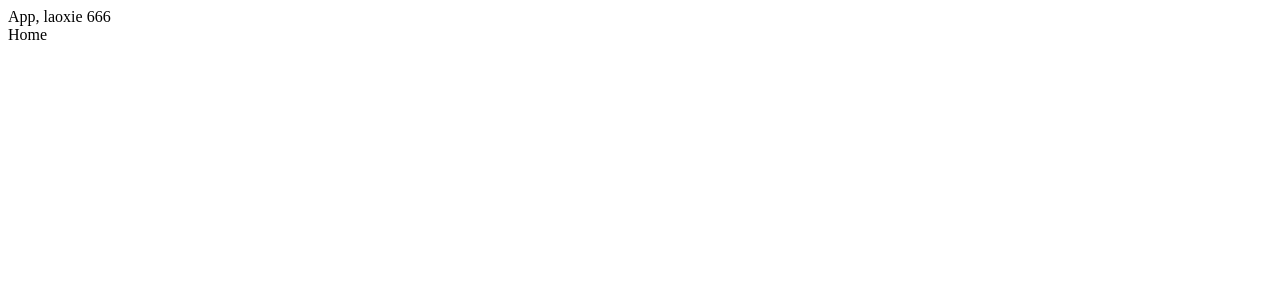
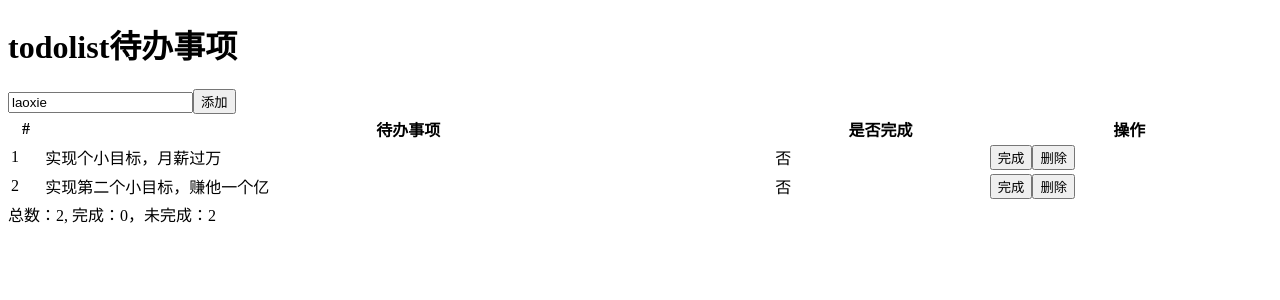
Before and after one commit to gzh52003/outline, a React app in the folder w5_React/: page / in a window 1280 px wide. Shown: the top 300 px of the page. Built offline with nearby package versions, Linux system fonts and the light colour scheme.

Commit message:
函数组件与类组件实现todolist

```diff
--- a/w5_React/src/App.js
+++ b/w5_React/src/App.js
@@ -1,12 +1,11 @@
 import React from 'react';
 
 import Home from './pages/Home.jsx'
+import TodoList from './components/TodoList'
 
 function App(){
     return <div>
-        App, laoxie 666
-
-        <Home/>
+        <TodoList/>
     </div>
 }
 
--- /dev/null
+++ b/w5_React/src/components/TodoList.js
@@ -0,0 +1,172 @@
+import React, { Component } from 'react';
+
+// function TodoList(){
+//     const title = 'todolist待办事项';
+//     const datalist = [
+//         {
+//             id: 1,
+//             title: '实现个小目标，月薪过万',
+//             done: false, // 是否完成
+//             addtime: Date.now()
+//         },
+//         {
+//             id: 2,
+//             title: '实现第二个小目标，赚他一个亿',
+//             done: false,
+//             addtime: Date.now() + 100
+//     }];
+
+//     const add = ()=>{
+//         const newData = {
+//             id:datalist.length+1,
+//             title:'xxx',
+//             done:false,
+//             addtime:Date.now()
+//         }
+
+//         datalist.unshift(newData);
+
+//         console.log('datalist=',datalist);
+//     }
+
+//     return (
+//         <div>
+//             <h1>{title}</h1>
+//             <div className="todo-form">
+//                 <input type="text" />
+//                 <button onClick={add}>添加</button>
+//             </div>
+//             <table style={{width:'100%'}} className="todo-content">
+//                 <thead>
+//                     <tr>
+//                         <th>#</th>
+//                         <th>待办事项</th>
+//                         <th>是否完成</th>
+//                         <th>操作</th>
+//                     </tr>
+//                 </thead>
+//                 <tbody>
+//                     {
+//                         // [{},{}] -> [<tr></tr>,<tr></tr>]
+//                         datalist.map((item,idx)=>{
+//                             return (
+//                                 <tr key={item.id}>
+//                                     <td>{idx+1}</td>
+//                                     <td>{item.title}</td>
+//                                     <td>{item.done ? '是':'否'}</td>
+//                                     <td>
+//                                         <button>完成</button>
+//                                         <button>删除</button>
+//                                     </td>
+//                                 </tr>
+//                             )
+//                         })
+
+//                     }
+//                 </tbody>
+//             </table>
+//             <div className="todo-status">
+//                     总数：{datalist.length}, 完成：{datalist.filter(item=>item.done).length}，未完成：{datalist.filter(item=>!item.done).length}
+//             </div>
+//         </div>
+//     )
+// }
+
+// 类组件（状态组件）
+class TodoList extends Component {
+    constructor() {
+        super(); // 执行父类后才能继承父类属性，之后才能使用this
+
+        // 给当前组件添加状态
+        this.state = {
+            keyword:'laoxie',
+            title: 'todolist待办事项',
+            datalist: [
+                {
+                    id: 1,
+                    title: '实现个小目标，月薪过万',
+                    done: false, // 是否完成
+                    addtime: Date.now()
+                },
+                {
+                    id: 2,
+                    title: '实现第二个小目标，赚他一个亿',
+                    done: false,
+                    addtime: Date.now() + 100
+                }]
+        }
+
+        // 改变自定义函数this指向（推荐）
+        this.add = this.add.bind(this)
+        this.changeKeyword = this.changeKeyword.bind(this)
+    }
+    // 添加自定义方法：默认没有this指向
+    // 这里添加的方法会自动成为原型的方法
+    add(){
+        const {datalist,keyword} = this.state;
+        const newData = {
+            id:datalist.length+1,
+            title:keyword,
+            done:false,
+            addtime:Date.now()
+        }
+        console.log(this)
+        // this.state.datalist.unshift(newData) // 不同于Vue的getter&setter，直接修改state数据无法刷新页面
+        this.setState({
+            datalist:[newData,...datalist]
+        })
+    }
+
+    changeKeyword(e){
+        this.setState({
+            keyword:e.target.value
+        })
+    }
+
+    render() {
+        console.log('App=',this)
+        const { datalist, title,keyword } = this.state;
+        return (
+            <div>
+                <h1>{title}</h1>
+                <div className="todo-form">
+                    <input type="text" value={keyword} onChange={this.changeKeyword} />
+                    <button onClick={this.add}>添加</button>
+                </div>
+                <table style={{ width: '100%' }} className="todo-content">
+                    <thead>
+                        <tr>
+                            <th>#</th>
+                            <th>待办事项</th>
+                            <th>是否完成</th>
+                            <th>操作</th>
+                        </tr>
+                    </thead>
+                    <tbody>
+                        {
+                            // [{},{}] -> [<tr></tr>,<tr></tr>]
+                            datalist.map((item, idx) => {
+                                return (
+                                    <tr key={item.id}>
+                                        <td>{idx + 1}</td>
+                                        <td>{item.title}</td>
+                                        <td>{item.done ? '是' : '否'}</td>
+                                        <td>
+                                            <button>完成</button>
+                                            <button>删除</button>
+                                        </td>
+                                    </tr>
+                                )
+                            })
+
+                        }
+                    </tbody>
+                </table>
+                <div className="todo-status">
+                    总数：{datalist.length}, 完成：{datalist.filter(item => item.done).length}，未完成：{datalist.filter(item => !item.done).length}
+                </div>
+            </div>
+        )
+    }
+}
+export default TodoList;
```
Also changed, not shown: w5_React/doc/readme.md.
